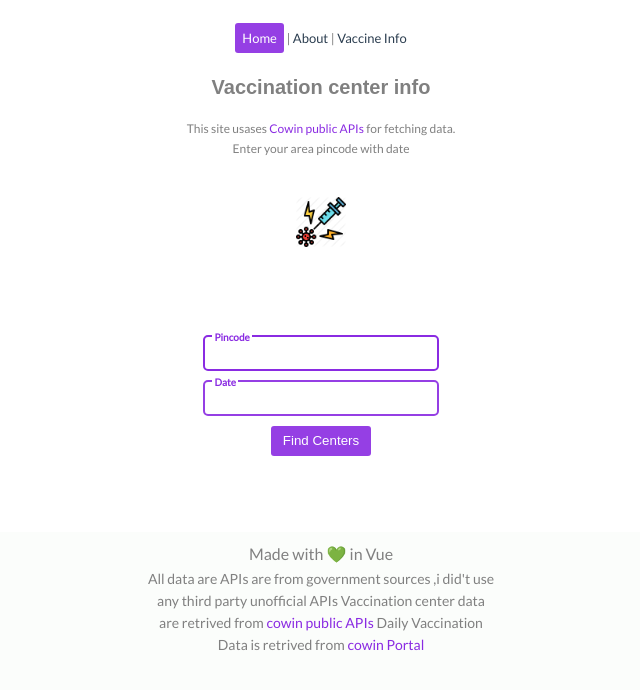
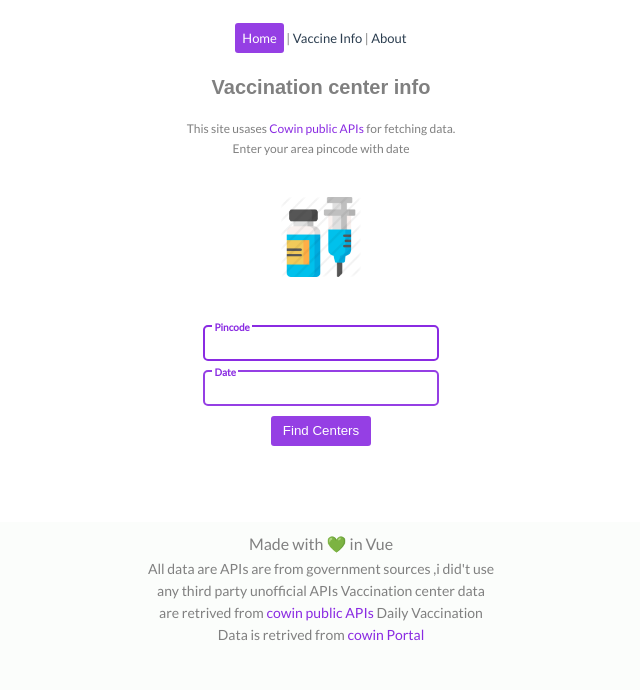
Before and after one commit to dwivedi-ritik/cowin-info, a Vue app: page / in a window 1280 px wide. Shown: the top 690 px of the page, without its empty margins (319-959 px from the left). Built offline with nearby package versions, Linux system fonts and the light colour scheme.

Commit message:
filterd unwanted lines and packed everything in components

```diff
--- a/src/App.vue
+++ b/src/App.vue
@@ -1,19 +1,19 @@
 <template>
   <div id="nav">
     <router-link to="/">Home</router-link> |
-    <router-link to="/about">About</router-link> |
-    <router-link to="/vaccine">Vaccine Info </router-link>
+    <router-link to="/vaccine">Vaccine Info </router-link>|
+    <router-link to="/about">About</router-link>
   </div>
   <router-view/>
-  <div class="footer">
-    <p id="lob"> Made with 💚 in Vue </p>
-    <div id="site-info">
-      <p>All data are APIs are from government sources ,i did't use any third party unofficial APIs
-      Vaccination center data are retrived from <a href="https://apisetu.gov.in/public/marketplace/api/cowin/cowin-public-v2#/" id="link">cowin public APIs</a>
-      Daily Vaccination Data is retrived from <a href="https://dashboard.cowin.gov.in/" id="link">cowin Portal</a></p>
-    </div>
-  </div>
+  <Footer />
+
 </template>
+<script>
+import Footer from "./components/Footer"
+export default {
+  components:{Footer}
+}
+</script>
 
 <style>
 #app {
@@ -22,41 +22,15 @@
   -moz-osx-font-smoothing: grayscale;
   text-align: center;
 }
-.footer p{
-  font-size: 14px;
-  line-height: 22px;
-}
-#site-info{
-  padding: 3px;
-  width: 350px;
-  height: 150px;
-}
-#lob{
-  font-size:16px;
-}
-.footer{
-  display:flex;
-  flex-direction: column;
-  justify-content: center;
-  align-items: center;
-  height: 200px;
-  width:100%;
-  margin-top:4%;
-  background-color: rgba(244, 250, 244 , 0.4);
-  color:grey
-}
-
 #nav {
   padding: 30px;
   font-size: 13px;
 }
-
 #nav a {
   color: #2c3e50;
   text-decoration: none;
   cursor:pointer;
 }
-
 #nav a.router-link-exact-active {
   background-color: blueviolet;
   padding: 7px;
--- /dev/null
+++ b/src/components/AboutComp.vue
@@ -0,0 +1,23 @@
+<template>
+  <div class="about">
+    <div class="head-detail-in">
+      <p id="head-text">Source of data is <a href="https://dashboard.cowin.gov.in/" id="link">Cowin-portal </a>,
+          click at Cowin text for more information
+          wll i know site is incomplete in many , i made it just as pratice project
+          details at the side of arrow shows the todays increased data
+      </p>
+    </div>
+  </div>
+</template>
+
+<style>
+.about{
+  display: flex;
+  align-items: center;
+  justify-content: space-around;
+  flex-direction: column;
+  width: 100vw;
+  height: 400px;
+  color:grey
+}
+</style>
--- /dev/null
+++ b/src/components/Footer.vue
@@ -0,0 +1,37 @@
+<template>
+   <div class="footer">
+    <p id="lob"> Made with 💚 in Vue </p>
+    <div id="site-info">
+      <p>All data are APIs are from government sources ,i did't use any third party unofficial APIs
+      Vaccination center data are retrived from <a href="https://apisetu.gov.in/public/marketplace/api/cowin/cowin-public-v2#/" id="link">cowin public APIs</a>
+      Daily Vaccination Data is retrived from <a href="https://dashboard.cowin.gov.in/" id="link">cowin Portal</a></p>
+    </div>
+  </div>
+</template>
+
+<style>
+.footer p{
+  font-size: 14px;
+  line-height: 22px;
+}
+#site-info{
+  padding: 3px;
+  width: 350px;
+  height: 150px;
+}
+#lob{
+  font-size:16px;
+}
+.footer{
+  display:flex;
+  flex-direction: column;
+  justify-content: center;
+  align-items: center;
+  height: 200px;
+  width:100%;
+  margin-top:4%;
+  background-color: rgba(244, 250, 244 , 0.4);
+  color:grey
+}
+
+</style>
--- /dev/null
+++ b/src/components/Header.vue
@@ -0,0 +1,33 @@
+<template>
+  <div class="head-info">
+        <p>Daily Vaccination Information</p><br>
+        <div class="head-detail-in">
+            <p id="head-text">Source of data is <a href="https://dashboard.cowin.gov.in/" id="link">Cowin-portal </a>,
+                click at Cowin text for more information
+                wll i know site is incomplete in many , i made it just as pratice project
+                details at the side of arrow shows the todays increased data </p>
+        </div>
+    </div>
+</template>
+
+
+<style>
+#head-text{
+    color: dimgrey;
+    font-size:14px;
+    line-height: 18px;
+}
+.head-info{
+    margin-top: 3%;
+    width: 100vw;
+    height: 100px;
+    display: flex;
+    flex-direction: column;
+    justify-content: space-around;
+    align-items: center;
+}
+.head-detail-in{
+    height: 180px;
+    width: 450px;
+}
+</style>
--- a/src/components/SearchPin.vue
+++ b/src/components/SearchPin.vue
@@ -12,21 +12,24 @@
             <input type="submit" value="Find Centers" class="submit-btn" >
         </form>
     </div>
-    <div class="spinner" v-if="showSpin">
-        <div class="spin"></div>
-    </div>
+    <Spinner v-if="showSpin"/>
 </template>
 
 <script>
 import axios from "axios"
+import Spinner from "./Spinner.vue"
+
+const URL = "https://cdn-api.co-vin.in/api/v2/appointment/sessions/public/calendarByPin"
 
 export default {
     name:"SearchPin",
+    components:{Spinner},
+    emits: ["recieveData"],
     data(){
         return{
             pincode:null,
             date:null,
-            url:"https://cdn-api.co-vin.in/api/v2/appointment/sessions/public/calendarByPin",
+            url:URL,
             allResults:[],
             showSpin:false
         }
@@ -63,7 +66,7 @@ export default {
     color:grey;
 }
 .form-inp {
-    margin-top: 80px;
+    margin-top: 40px;
     width: 100vw;
     height: 150px;
 }
--- /dev/null
+++ b/src/components/Spinner.vue
@@ -0,0 +1,30 @@
+<template>
+    <div class="spinner" >
+        <div class="spin-center">
+            <div class="spin"></div>
+        </div>
+    </div>
+</template>
+
+<style>
+.spinner{
+    width: 100vw;
+    height: 200px;
+    display: flex;
+    align-items: center;
+    justify-content: center;
+}
+.spin{
+    display: block;
+    width:40px;
+    height: 40px;
+    border:3px solid transparent;
+    border-radius: 50%;
+    border-top-color: blueviolet;
+    animation: spin 1s ease-in infinite;
+}
+@keyframes spin {
+    to { transform: rotateZ(360deg) }
+}
+
+</style>
--- a/src/router/index.js
+++ b/src/router/index.js
@@ -5,24 +5,19 @@ import Vaccine from "../views/Vaccine.vue";
 
 const routes = [
   {
-    path: "/vaccine",
-    name: "Vaccine-Info",
-    component: Vaccine,
-  },
-  {
     path: "/",
     name: "Home",
     component: Home,
   },
   {
+    path: "/vaccine",
+    name: "Vaccine",
+    component: Vaccine,
+  },
+  {
     path: "/about",
     name: "About",
     component: About,
-    // route level code-splitting
-    // this generates a separate chunk (about.[hash].js) for this route
-    // which is lazy-loaded when the route is visited.
-    // component: () =>
-    //   import(/* webpackChunkName: "about" */ "../views/About.vue"),
   },
 ];
 
--- a/src/views/About.vue
+++ b/src/views/About.vue
@@ -1,24 +1,15 @@
 <template>
-    <!-- <p style="font-size:18px;">This small project that i made for practing front end <br>
-    I have used Vue js </p> -->
-  <div class="about">
-    <div class="head-detail-in">
-      <p id="head-text">Source of data is <a href="https://dashboard.cowin.gov.in/" id="link">Cowin-portal </a>,
-          click at Cowin text for more information
-          wll i know site is incomplete in many , i made it just as pratice project
-          details at the side of arrow shows the todays increased data
-      </p>
-    </div>
-  </div>
+  <AboutComp />
 </template>
+
+<script>
+import AboutComp from "../components/AboutComp"
+export default {
+  components:{AboutComp}
+
+}
+</script>
+
 <style>
-.about{
-  display: flex;
-  align-items: center;
-  justify-content: space-around;
-  flex-direction: column;
-  width: 100vw;
-  height: 400px;
-  color:grey
-}
+
 </style>
--- a/src/views/Home.vue
+++ b/src/views/Home.vue
@@ -3,7 +3,7 @@
     <span class="title-info">Vaccination center info</span>
     <p class="title-detail">This site usases <a href="https://apisetu.gov.in/public/marketplace/api/cowin/cowin-public-v2#/" id="link"> Cowin public APIs</a> for fetching data.
     <br>Enter your area pincode with date</p>
-    <img src ="../../assets/img.png" width="50" id="img-logo">
+    <img src ="../../assets/img2.png" width="80" id="img-logo">
   </div>
     <SearchPin @recieveData="shower"></SearchPin>
     <ShowData v-if="showResult" :allData=allData ></ShowData>
--- a/src/views/Vaccine.vue
+++ b/src/views/Vaccine.vue
@@ -1,13 +1,5 @@
 <template>
-    <div class="head-info">
-        <p>Daily Vaccination Information</p><br>
-        <div class="head-detail-in">
-            <p id="head-text">Source of data is <a href="https://dashboard.cowin.gov.in/" id="link">Cowin-portal </a>,
-                click at Cowin text for more information
-                wll i know site is incomplete in many , i made it just as pratice project
-                details at the side of arrow shows the todays increased data </p>
-        </div>
-    </div>
+    <Header />
     <div class="parent-vac-info" v-if="showData">
         <div class="vac-info">
             <p id="title-text">Each Doses Count</p>
@@ -49,19 +41,17 @@
             </span>
         </div>
     </div>
-    <div class="spinner" v-else>
-        <div class="spin-center">
-            <div class="spin"></div>
-        </div>
-    </div>
+    <Spinner v-else/>
 </template>
 
 <script>
 import axios from "axios"
-
+import Header from "../components/Header.vue"
+import Spinner from "../components/Spinner.vue"
 
 export default {
     name:"Vaccine",
+    components:{ Header , Spinner},
     data(){
         return {
             url:"https://api.cowin.gov.in/api/v1/reports/v2/getPublicReports",
@@ -95,43 +85,7 @@ export default {
 
 <style>
 
-.spinner{
-    width: 100vw;
-    height: 200px;
-    display: flex;
-    align-items: center;
-    justify-content: center;
-}
-.spin{
-    display: block;
-    width:40px;
-    height: 40px;
-    border:3px solid transparent;
-    border-radius: 50%;
-    border-top-color: blueviolet;
-    animation: spin 1s ease-in infinite;
-}
-@keyframes spin {
-    to { transform: rotateZ(360deg) }
-}
-#head-text{
-    color: dimgrey;
-    font-size:14px;
-    line-height: 18px;
-}
-.head-info{
-    margin-top: 3%;
-    width: 100vw;
-    height: 100px;
-    display: flex;
-    flex-direction: column;
-    justify-content: space-around;
-    align-items: center;
-}
-.head-detail-in{
-    height: 180px;
-    width: 450px;
-}
+
 #daily-info {
     display: flex;
     justify-content: center;
```
Also changed, not shown: assets/img2.png (added).
